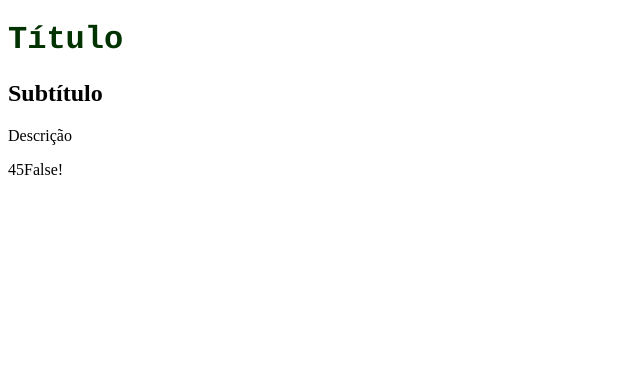
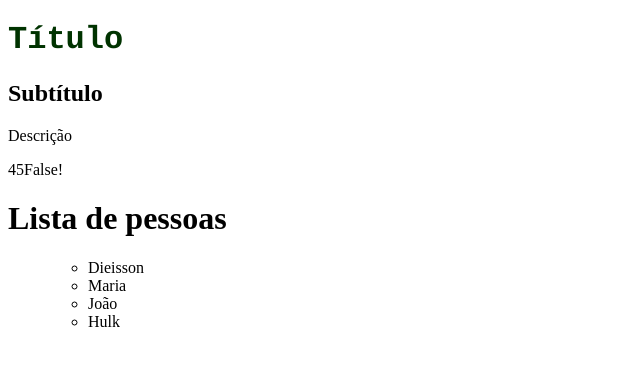
Before and after one commit to dieissonmartins/pitolo-reactjs, a React app: page / in a window 1280 px wide. Shown: the top 366 px of the page, without its empty margins (0-640 px from the left). Built offline with nearby package versions, Linux system fonts and the light colour scheme.

Commit message:
componetes de classes e funcionais

```diff
--- a/App.js
+++ b/App.js
@@ -1,6 +1,29 @@
 import React, {Component} from 'react';
 
 class App extends Component {
+
+    constructor(props) {
+        super(props);
+
+        this.state = {
+            data: [
+                {
+                    "name": 'Dieisson'
+                },
+                {
+                    "name": 'Maria'
+                },
+                {
+                    "name": 'João'
+                },
+                {
+                    "name": 'Hulk'
+                }
+            ]
+        }
+
+    }
+
     render() {
         return (
             <div>
@@ -9,6 +32,10 @@ class App extends Component {
                 <Description/>
                 <Sum/>
                 <Bool/>
+                <PeoplesName/>
+                <ul>
+                    {this.state.data.map((item) => <ListPeople data={item}/>)}
+                </ul>
             </div>
         );
     }
@@ -73,4 +100,25 @@ class Bool extends Component {
     }
 }
 
+class PeoplesName extends Component {
+    render() {
+        return (
+            <div>
+                <h1>Lista de pessoas</h1>
+            </div>
+        );
+    }
+}
+
+class ListPeople extends Component {
+    render() {
+        return (
+            <ul>
+                <li>{this.props.data.name}</li>
+            </ul>
+        );
+    }
+}
+
+
 export default App;
```
